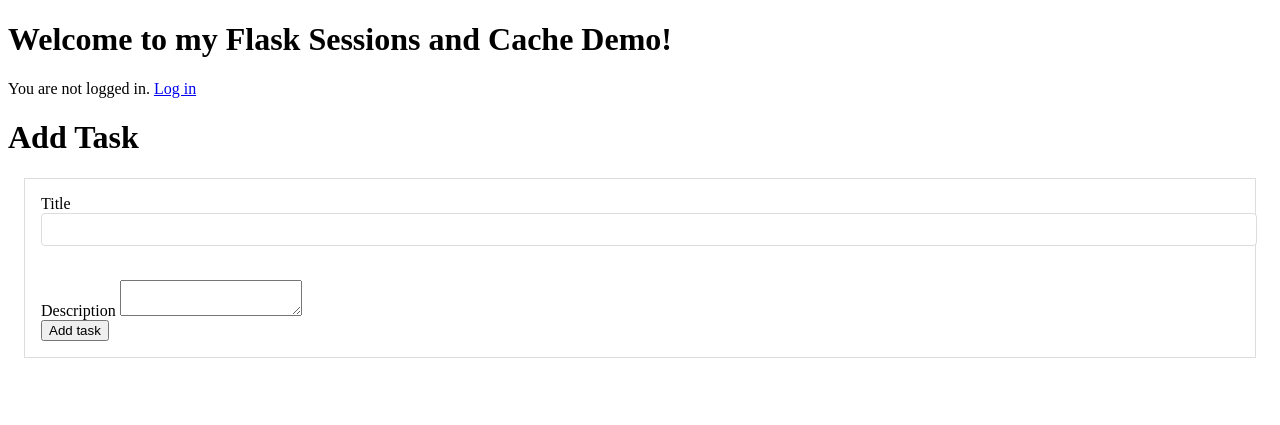
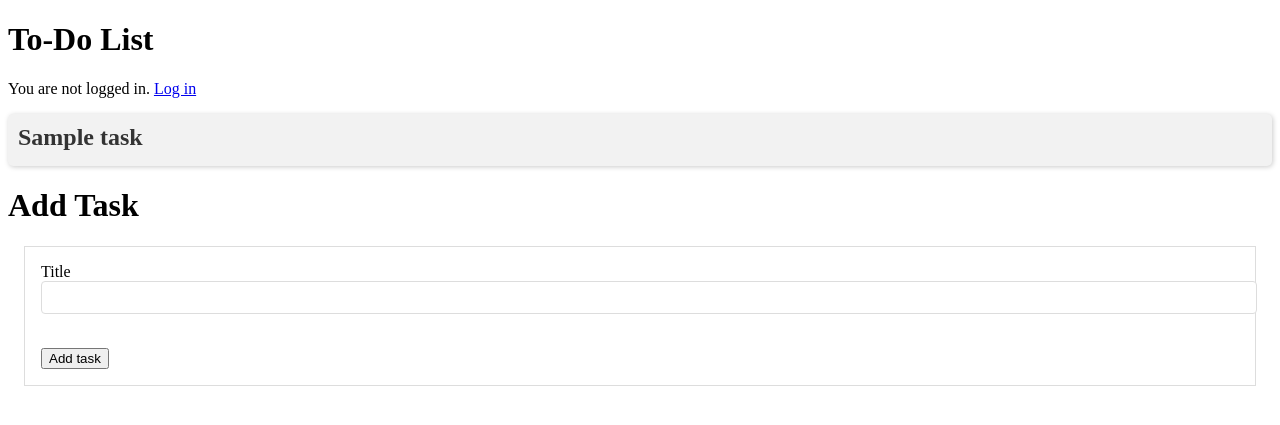
Before and after one commit to IvanLapchenko/to-do-list, a Python web app: template templates/index.html in a window 1280 px wide. Shown: the top 425 px of the page. Run offline with Jinja, Linux system fonts and the light colour scheme; the template is opened without the code that fills it: most values are stand-ins (such as "Sample title", 1, 10 or a date in 2020); form fields are guessed from the names that the template uses.

Commit message:
Work with cache, add styles and refactor

```diff
--- a/install.txt
+++ /dev/null
@@ -1,4 +0,0 @@
-pip install flask_sqlalchemy
-pip install flask_caching
-pip install flask_wtf
-pip install wtforms
--- a/static/style.css
+++ b/static/style.css
@@ -47,3 +47,16 @@
   color: red;
   font-weight: bold;
 }
+
+.task {
+  padding: 10px;
+  margin-bottom: 10px;
+  border-radius: 5px;
+  box-shadow: 1px 1px 5px #ccc;
+}
+
+.task-title {
+  margin-top: 0;
+  margin-bottom: 5px;
+  font-size: 1.5em;
+}
--- a/templates/index.html
+++ b/templates/index.html
@@ -1,22 +1,27 @@
 <!DOCTYPE html>
 <html>
   <head>
-    <title>Flask Sessions and Cache Demo</title>
+    <title>ToDo</title>
     <link rel="stylesheet" href="static/style.css">
   </head>
   <body>
-    <h1>Welcome to my Flask Sessions and Cache Demo!</h1>
+    <h1>To-Do List</h1>
     {% if session.logged_in %}
-      <p>You are logged in as {{ session.username }}. <a href="/logout">Log out</a></p>
+      <p class="auth-status-field">You are logged in as {{ session.username }}. <a href="/logout">Log out</a></p>
     {% else %}
-      <p>You are not logged in. <a href="/login">Log in</a></p>
+      <p class="auth-status-field">You are not logged in. <a href="/login">Log in</a></p>
     {% endif %}
+
+    {% for task in tasks %}
+    <div class="task" style="background-color: #f2f2f2; color: #333;">
+      <h2 class="task-title ">{{ task }}</h2>
+    </div>
+    {% endfor %}
 
     <h1>Add Task</h1>
     <form method="post" action="/add_task">
       {{ form.csrf_token }}
       {{ form.title.label }} {{ form.title }}<br>
-      {{ form.description.label }} {{ form.description }}<br>
       <input type="submit" value="Add task">
     </form>
   </body>
```
Also changed, not shown: __init__.py (+3 -5 lines), forms.py (+6 -9 lines), models.py (+1 -6 lines), routes.py (+26 -19 lines), templates/login_register.html (+5 -3 lines), app.sqlite3, 1 other file.
